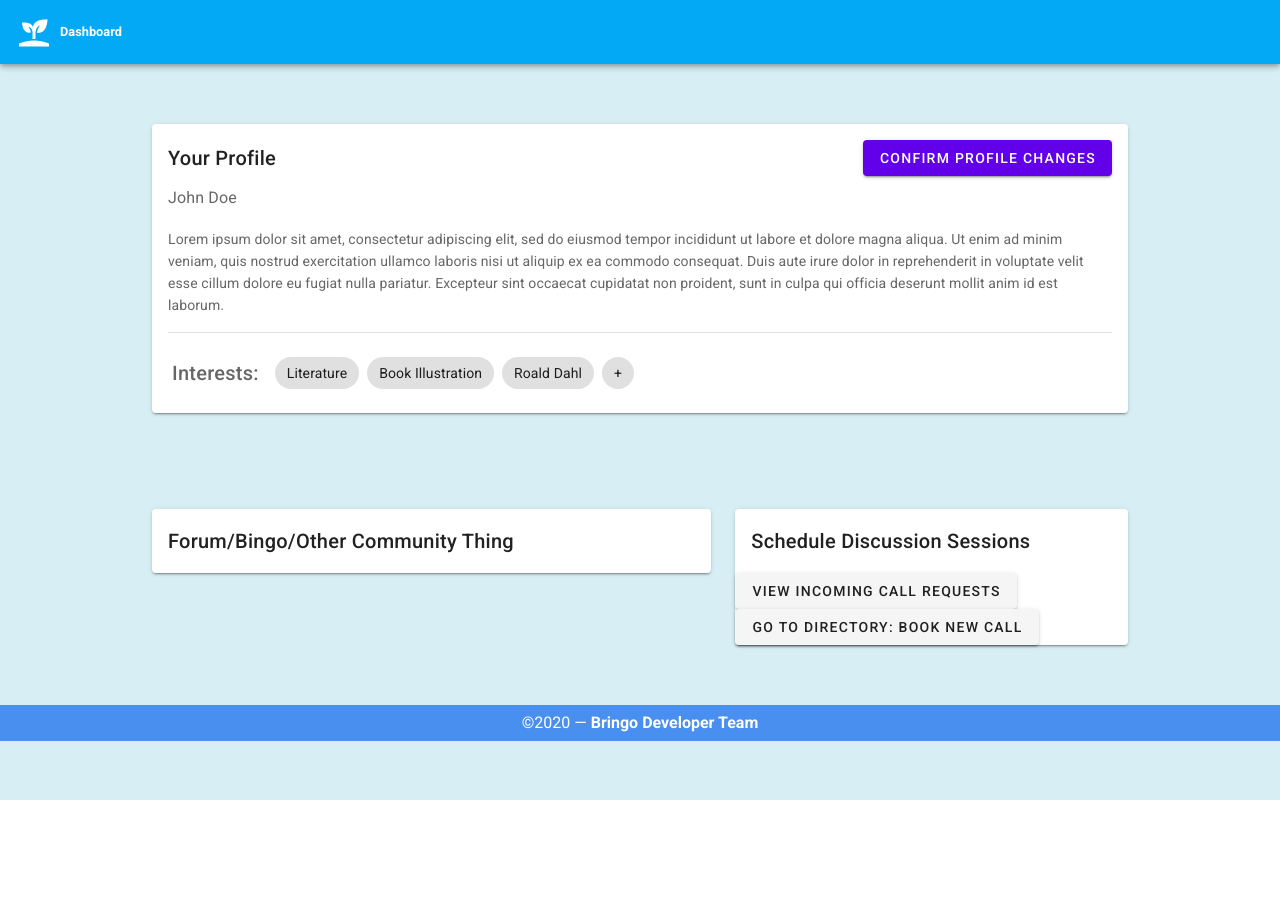
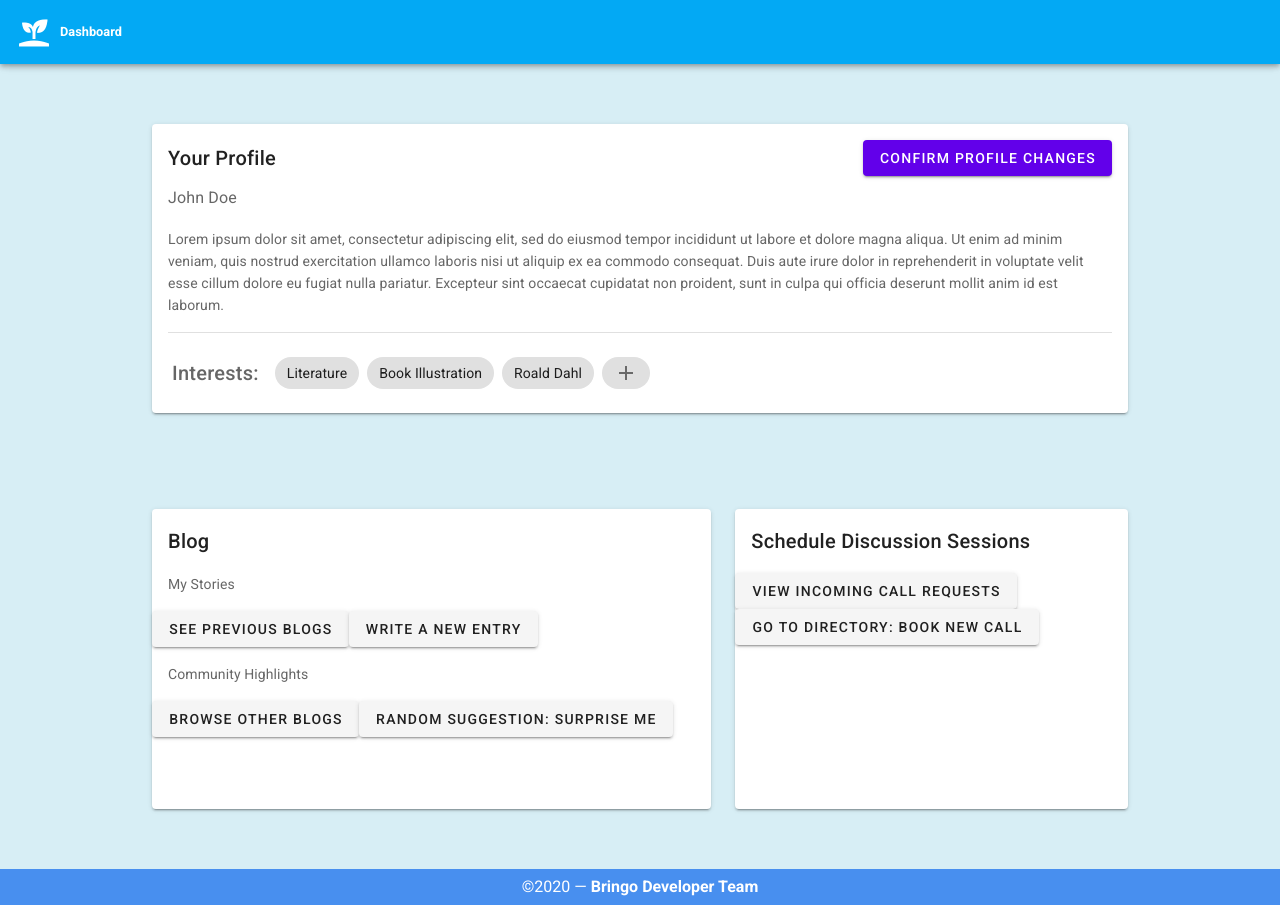
Before and after one commit to joyliu-q/Bringo, a Vue app in the folder bringo/: page /dashboard in a window 1280 px wide. Both pictures are taken after a click on the button "EDIT PROFILE INFO". Before the commit the page ends 800 px from the top, so only its background shows below. Built offline with nearby package versions, Linux system fonts and the light colour scheme.

Commit message:
finalized dashboard prototype

```diff
--- a/bringo/src/App.vue
+++ b/bringo/src/App.vue
@@ -1,6 +1,14 @@
 <template>
   <div id="app" role="main">
-    <router-view/>
+    <transition
+          name="fade"
+          mode="out-in"
+          @beforeLeave="beforeLeave"
+          @enter="enter"
+          @afterEnter="afterEnter"
+    >
+      <router-view/>
+    </transition>
   </div>
 </template>
 
@@ -17,6 +25,24 @@ export default {
   data: () => ({
     //
   }),
+
+  methods: {
+    beforeLeave(element) {
+      this.prevHeight = getComputedStyle(element).height;
+    },
+    enter(element) {
+      const { height } = getComputedStyle(element);
+
+      element.style.height = this.prevHeight;
+
+      setTimeout(() => {
+        element.style.height = height;
+      });
+    },
+    afterEnter(element) {
+      element.style.height = 'auto';
+    },
+  }
 };
 </script>
 
--- a/bringo/src/views/Dashboard.vue
+++ b/bringo/src/views/Dashboard.vue
@@ -45,29 +45,49 @@
                                     <v-chip>Literature</v-chip>
                                     <v-chip>Book Illustration</v-chip>
                                     <v-chip>Roald Dahl</v-chip>
+                                    <v-fab-transition>
                                     <v-chip
                                         v-if="editProfile"
+                                        id="newChipButton"
+                                        @click="displayNewChip()"
                                     >
-                                        +
+                                        <input
+                                            type="text"
+                                            id="newChipInput"
+                                            placeholder="Add New Label Here"
+                                            style="display:none"
+                                            @keydown.enter="addNewChip()"
+                                        >
+                                        <v-icon>mdi-plus</v-icon>
                                     </v-chip>
+                                    </v-fab-transition>
                                 </v-row>
                             </v-chip-group>
                         </v-card-text>
                     </v-card>
-                    <v-spacer></v-spacer>
                     <v-row justify="center">
-                        <!--Forum or Whatever-->
+                        <!--Blog-->
                         <v-col cols="7">
-                            <v-card class="mx-auto my-12">
-                                <v-card-title>Forum/Bingo/Other Community Thing</v-card-title>
+                            <v-card class="mx-auto my-12" height="300px">
+                                <v-card-title>Blog</v-card-title>
+                                <v-card-text>My Stories</v-card-text>
+                                <v-spacer></v-spacer>
+                                <v-btn>See Previous Blogs</v-btn>
+                                <v-btn>Write a New Entry</v-btn>
+                                <v-spacer></v-spacer>
+                                <v-card-text>Community Highlights</v-card-text>
+                                <v-spacer></v-spacer>
+                                <v-btn>Browse Other Blogs</v-btn>
+                                <v-btn>Random Suggestion: Surprise Me</v-btn>
                             </v-card>
                         </v-col>
                         <!--Sessions-->
                         <v-col cols="5">
-                            <v-card class="mx-auto my-12">
+                            <v-card class="mx-auto my-12" height="300px">
                                 <v-card-title>Schedule Discussion Sessions</v-card-title>
-                                <v-btn>View Incoming Call Requests</v-btn>
-                                <v-btn>Go to Directory: Book New Call</v-btn>
+                                <v-btn @click="alertCallRequests()">View Incoming Call Requests</v-btn>
+                                <v-spacer></v-spacer>
+                                <v-btn to="directory">Go to Directory: Book New Call</v-btn>
                             </v-card>
                         </v-col>
                     </v-row>
@@ -91,22 +111,57 @@ export default {
         }
     },
     methods: {
-        toggleEdit: function () {
+        toggleEdit: function() {
             if (this.editProfile) {
                 this.editProfile = false
             }
             else {
                 this.editProfile = true
             }
-        }
+        },
+        //Profile Methods
+        displayNewChip: function() {
+            var input = document.getElementById('newChipInput');
+            if (input.style.display == 'none') {
+                input.style.display = 'block';
+                input.focus();
+            }
+        },
+        addNewChip: function() {
+            var input = document.getElementById('newChipInput');
+            // If no input value, give alert
+            if (!input.value) {
+                // We need a more user friendly message for seniors than this though
+                alert("Cannot add a blank interest. Please type something before pressing enter")
+                input.focus();
+            }
+            else {
+                alert("Good job m8");
+                input.value = "";
+                input.style.display = 'none';
+            }
+        },
+        // Schedule Methods
+        alertCallRequests: function() {
+            alert("No Incoming Call Requests");
+        },
     }
 }
 </script>
+
 <style>
     h1 {
-        font-family: Helvetica
+        font-family: Helvetica;
     }
     .container {
-        max-width: 1000px
+        max-width: 1000px;
     }
+    #newChipInput {
+        color: #ffffff;
+        outline: none;
+    }
+    #newChipInput::placeholder {
+        color: #c099ff;
+    }
+
 </style>
```
